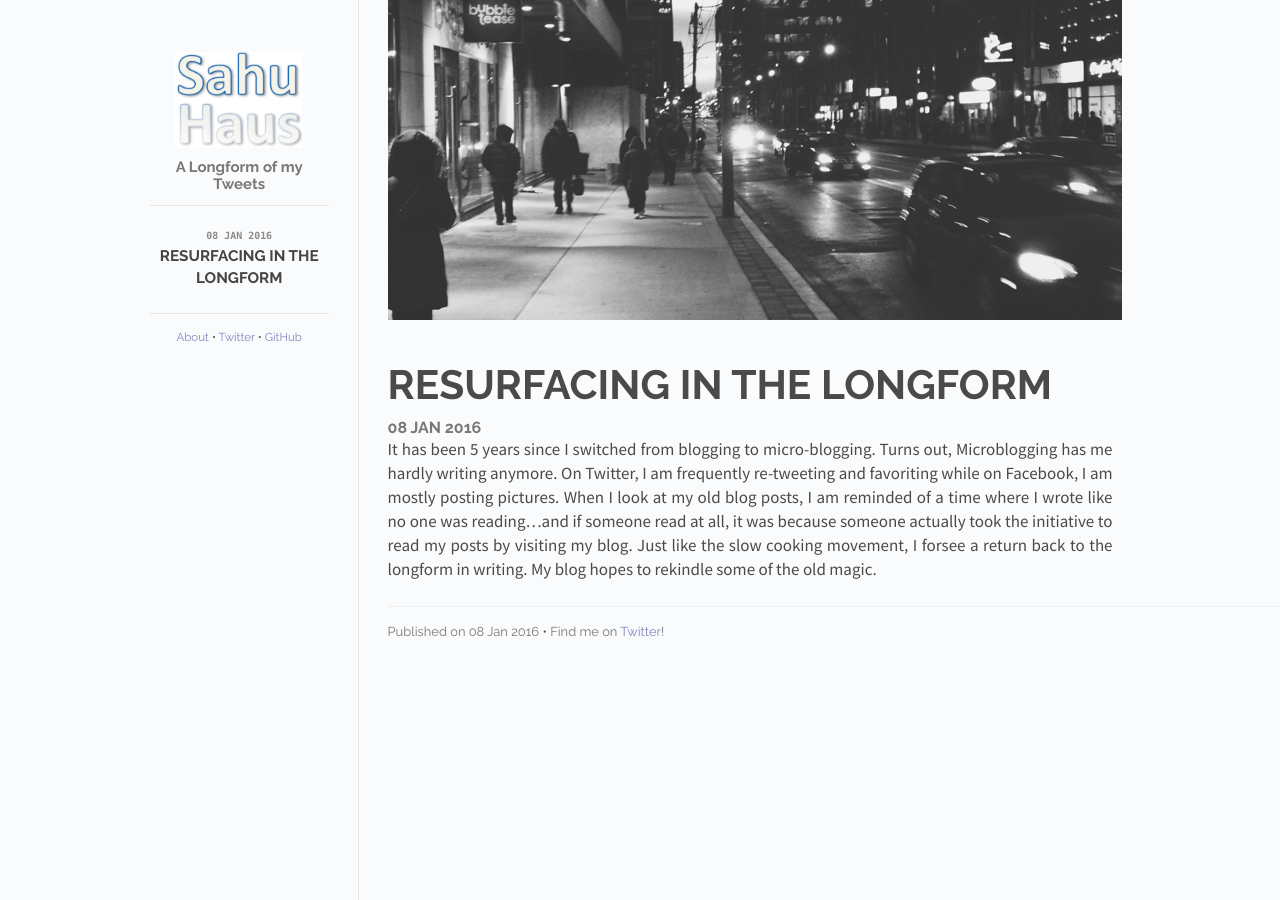
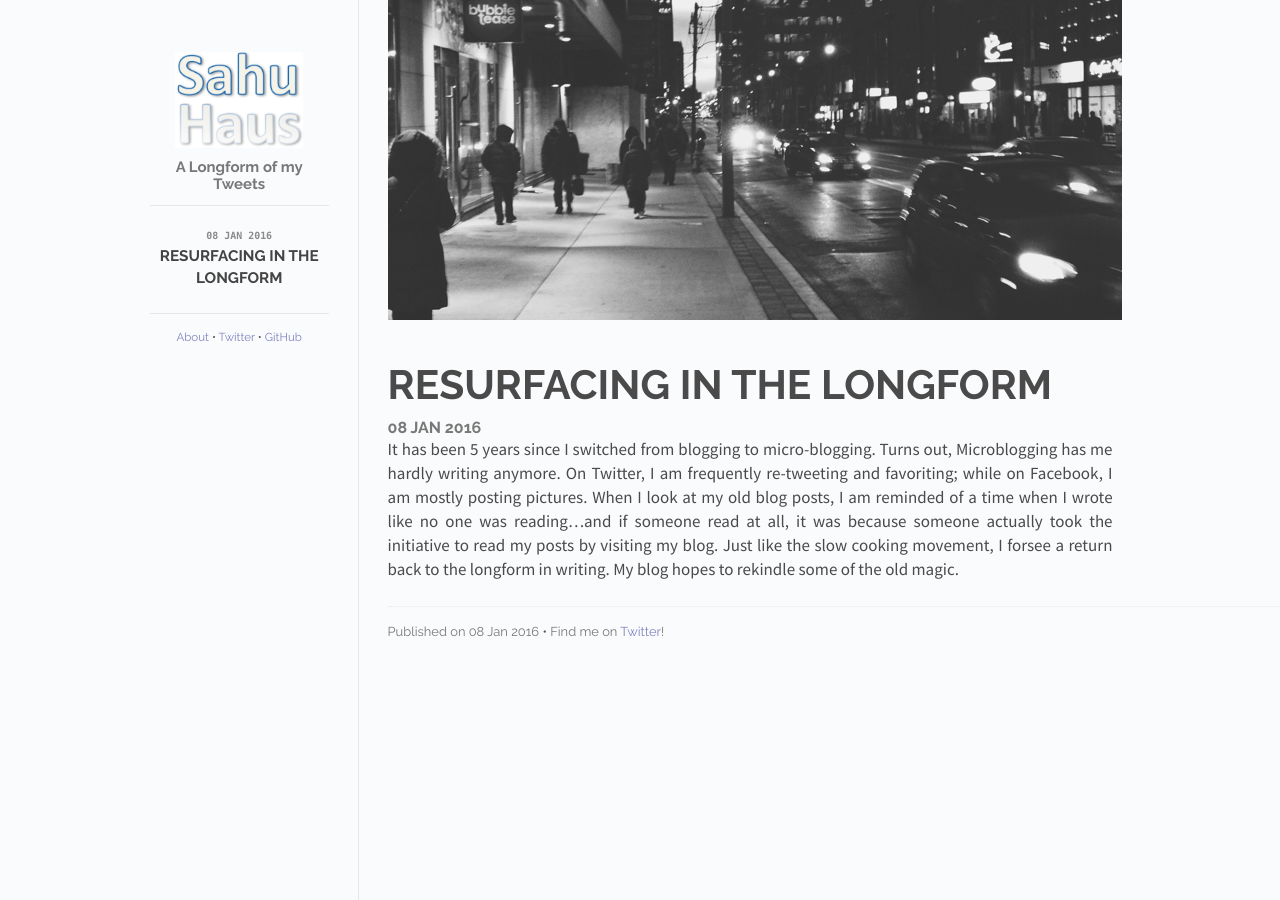
Before and after one commit to maneeshsahu/maneeshsahu.github.io, a Jekyll site: the page built from _posts/2016-01-08-resurfacing-long-form.md, in a window 1280 px wide. Built offline with Jekyll 4.4.1, drawn with Linux system fonts in a browser that asks for light colours; Markdown is read by kramdown in place of the engine named in the settings; some of the changed lines change nothing that is shown.

Commit message:
no message

```diff
--- a/_includes/post.html
+++ b/_includes/post.html
@@ -18,7 +18,7 @@
   <div class="colophon">
     <p>
       <span id="pub-date">Published on {{ page.date | date_to_string }}</span> <span class="separator">&bull;</span>
-      <span id="social">Find me on <a href="">Twitter</a>!</span>
+      <span id="social">Find me on <a href="//twitter.com/maneeshsahu">Twitter</a>!</span>
     </p>
   </div>
 </div>
--- a/_layouts/default.html
+++ b/_layouts/default.html
@@ -3,7 +3,7 @@
   <head>
       <meta charset="utf-8">
       <meta http-equiv="X-UA-Compatible" content="IE=edge,chrome=1">
-      <title>Flex - {{ page.title }}</title>
+      <title>sahu.haus | {{ page.title }}</title>
       <meta name="viewport" content="width=device-width">
 
       <!-- syntax highlighting CSS -->
--- a/_posts/2016-01-08-resurfacing-long-form.md
+++ b/_posts/2016-01-08-resurfacing-long-form.md
@@ -6,4 +6,4 @@
 categories: posts
 ---
 
-It has been 5 years since I switched from blogging to micro-blogging. Turns out, Microblogging has me hardly writing anymore. On Twitter, I am frequently re-tweeting and favoriting while  on Facebook, I am mostly posting pictures. When I look at my old blog posts, I am reminded of a time where I wrote like no one was reading...and if someone read at all, it was because someone actually took the initiative to read my posts by visiting my blog. Just like the slow cooking movement, I forsee a return back to the longform in writing. My blog hopes to rekindle some of the old magic.
+It has been 5 years since I switched from blogging to micro-blogging. Turns out, Microblogging has me hardly writing anymore. On Twitter, I am frequently re-tweeting and favoriting; while  on Facebook, I am mostly posting pictures. When I look at my old blog posts, I am reminded of a time when I wrote like no one was reading...and if someone read at all, it was because someone actually took the initiative to read my posts by visiting my blog. Just like the slow cooking movement, I forsee a return back to the longform in writing. My blog hopes to rekindle some of the old magic.
```
